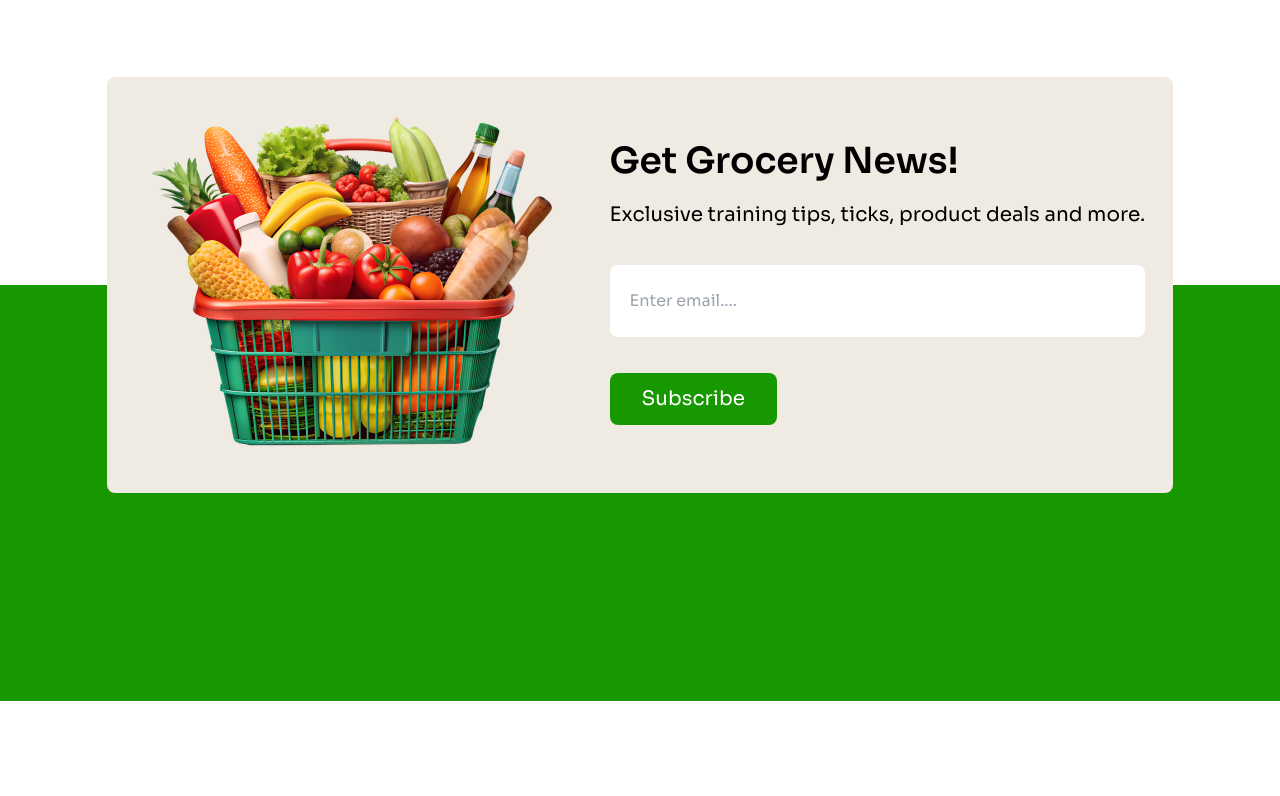
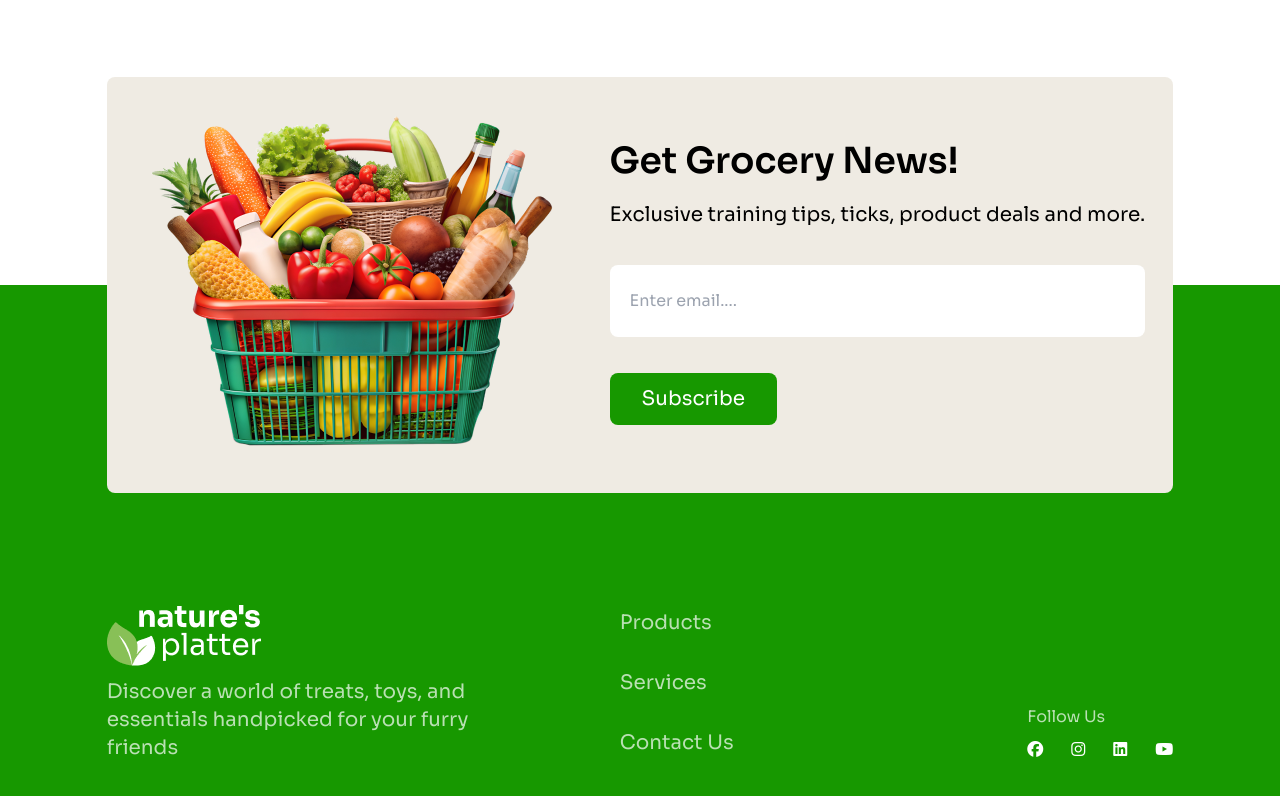
Before and after one commit to tamimMuntakim/B11-Assignment3-Natures-Platter, a plain HTML site: page index.html in a window 1280 px wide. Shown: the part 3928-4724 px from the top of the page. Before the commit the page ends 4629 px from the top, so only its background shows below. Drawn offline with nearby package versions, Linux system fonts and the light colour scheme.

Commit message:
footer complete

```diff
--- a/index.html
+++ b/index.html
@@ -268,7 +268,27 @@
                     class="mt-3 lg:mt-9 text-sm lg:text-xl text-white bg-[#179800] py-2 px-6 lg:py-3 lg:px-8 rounded-lg">Subscribe</button>
             </div>
         </section>
-        <section id="foot mt-10">
+        <section id="foot" class="w-[95%] lg:w-5/6 mx-auto -mt-36 lg:-mt-24 text-[rgba(255,255,255,.7)] flex flex-col lg:flex-row lg:items-center gap-9 lg:gap-36 pb-12 lg:pb-36">
+            <div class="lg:w-2/5">
+                <img src="assets/logo-footer.png" alt="" class="w-[100px] lg:w-[155px]">
+                <p class="mt-3 lg:text-xl">Discover a world of treats, toys, and essentials handpicked for your furry friends</p>
+            </div>
+            <div class="lg:w-3/5 flex flex-col lg:flex-row gap-9 lg:gap-0 lg:justify-between lg:items-end">
+                <div class="flex flex-col gap-5 lg:gap-8 lg:text-xl">
+                    <a href="">Products</a>
+                    <a href="">Services</a>
+                    <a href="">Contact Us</a>
+                </div>
+                <div class="c">
+                    <p class="mb-3 text-sm lg:text-base">Follow Us</p>
+                    <div class="flex gap-7 text-white">
+                        <i class="fa-brands fa-facebook"></i>
+                        <i class="fa-brands fa-instagram"></i>
+                        <i class="fa-brands fa-linkedin"></i>
+                        <i class="fa-brands fa-youtube"></i>
+                    </div>
+                </div>
+            </div>
         </section>
     </footer>
 </body>
```
